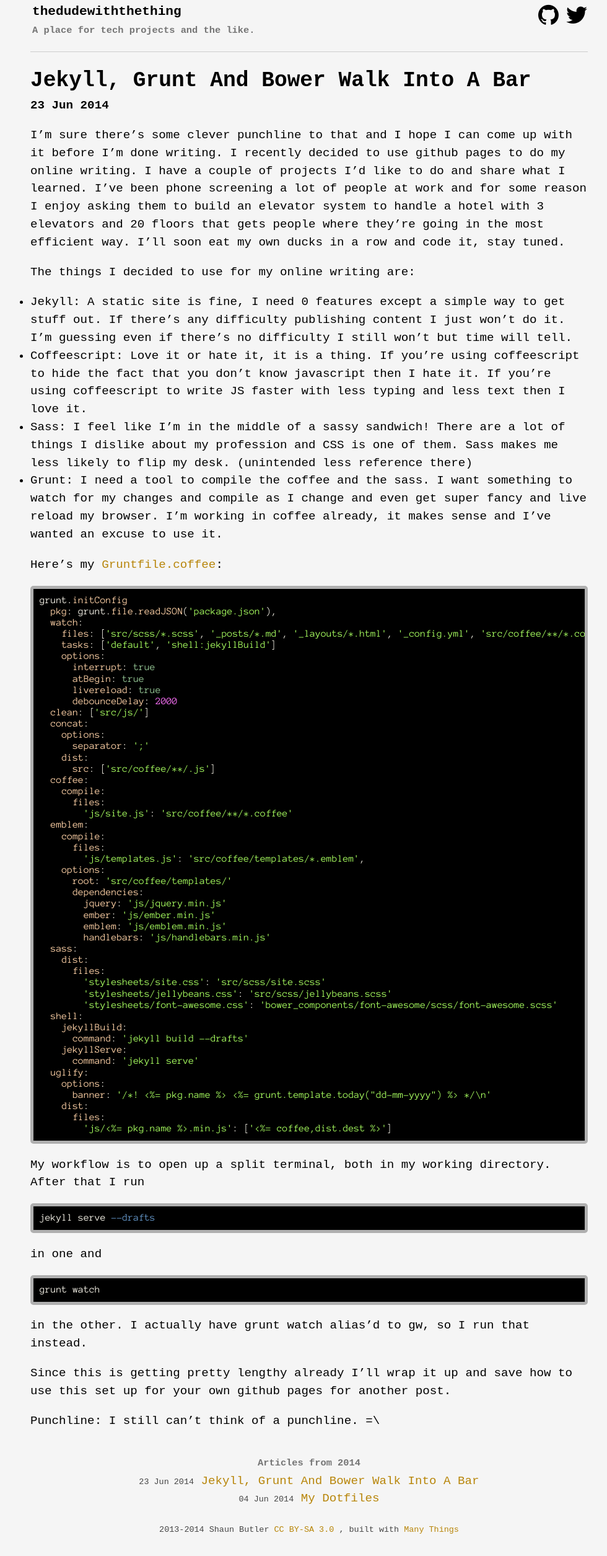
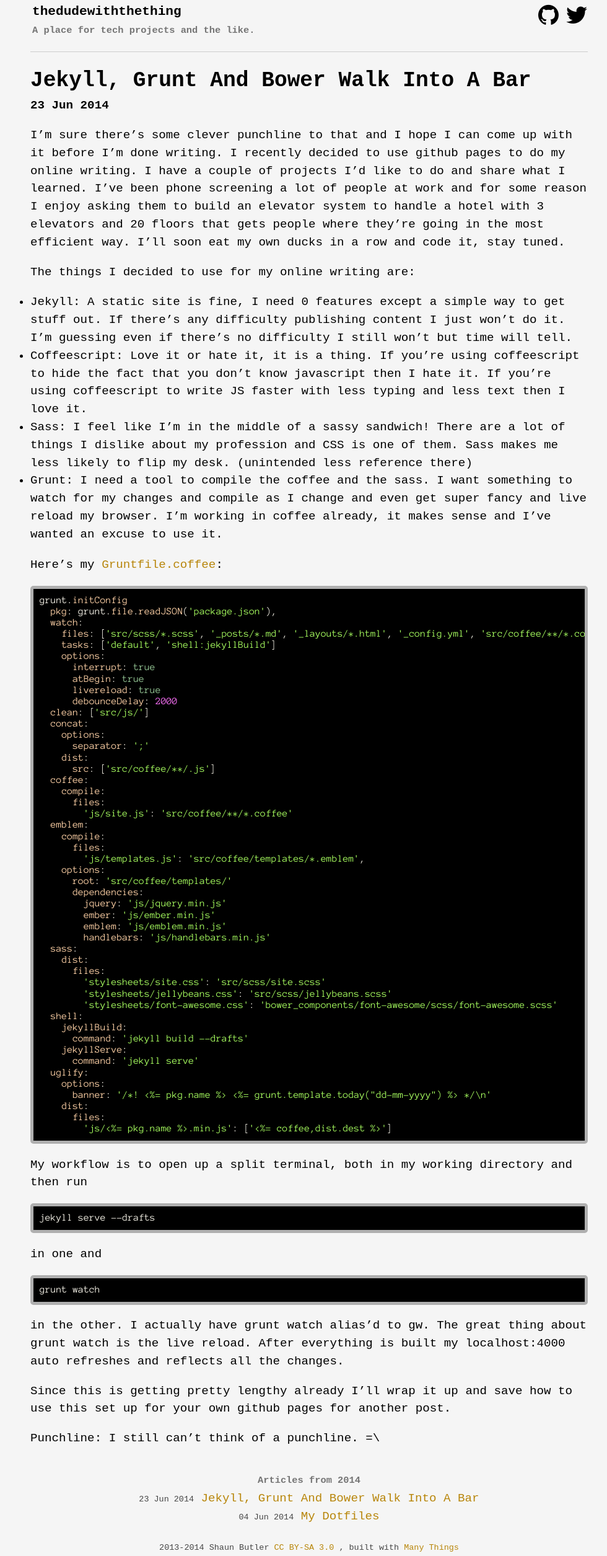
Before and after one commit to TheDudeWithTheThing/thedudewiththething.github.io, a Jekyll site: the page built from _posts/2014-06-23-jekyll-grunt-bower-walk-into-bar.md, in a window 1280 px wide. Shown: the whole page at 62% size, without its empty margins (141-1121 px from the left). Built offline with Jekyll 4.4.1, drawn with Linux system fonts in a browser that asks for light colours; some web fonts are replaced; Markdown is read by kramdown in place of the engine named in the settings; comment, search, counter and statistics services are not loaded; before the commit the page ends 2481 px from its top, so only the background shows below that.

Commit message:
Post edits and more padding in code tag

````diff
--- a/_posts/2014-06-23-jekyll-grunt-bower-walk-into-bar.md
+++ b/_posts/2014-06-23-jekyll-grunt-bower-walk-into-bar.md
@@ -68,15 +68,15 @@
         'js/<%= pkg.name %>.min.js': ['<%= coffee,dist.dest %>']
 ```
 
-My workflow is to open up a split terminal, both in my working directory. After that I run
-```bash
+My workflow is to open up a split terminal, both in my working directory and then run
+```
 jekyll serve --drafts
 ```
 in one and
-```bash
+```
 grunt watch
 ```
-in the other. I actually have grunt watch alias'd to gw, so I run that instead.
+in the other. I actually have grunt watch alias'd to gw. The great thing about grunt watch is the live reload. After everything is built my localhost:4000 auto refreshes and reflects all the changes.
 
 Since this is getting pretty lengthy already I'll wrap it up and save how to use this set up for your own github pages for another post.
 
--- a/stylesheets/site.css
+++ b/stylesheets/site.css
@@ -65,6 +65,16 @@
 
 code, pre {
   font-size: 1em; }
+
+code {
+  color: #464646;
+  font-family: "Anonymous Pro", "Courier New", monospace;
+  background-color: #f0f0f0;
+  border: 1px solid #c8c8c8;
+  margin: 1px;
+  padding: 5px;
+  font-size: 85%;
+  border-radius: 3px; }
 
 p, pre {
   margin: 1em 0; }
````
Also changed, not shown: src/scss/site.scss (+11 -0 lines).
